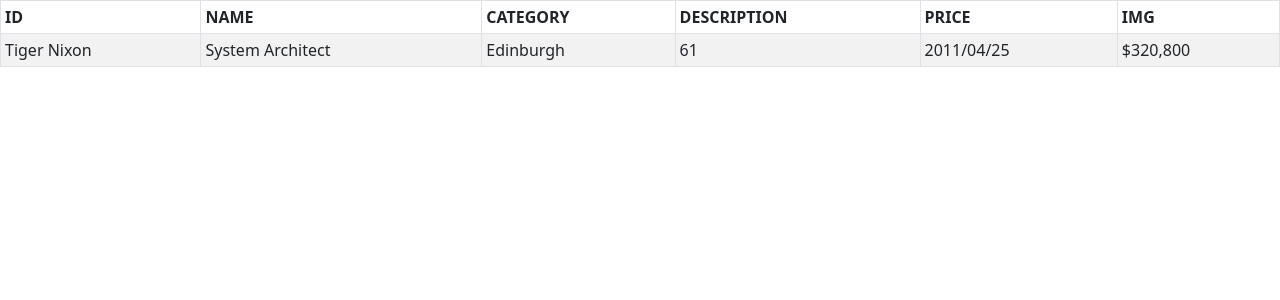
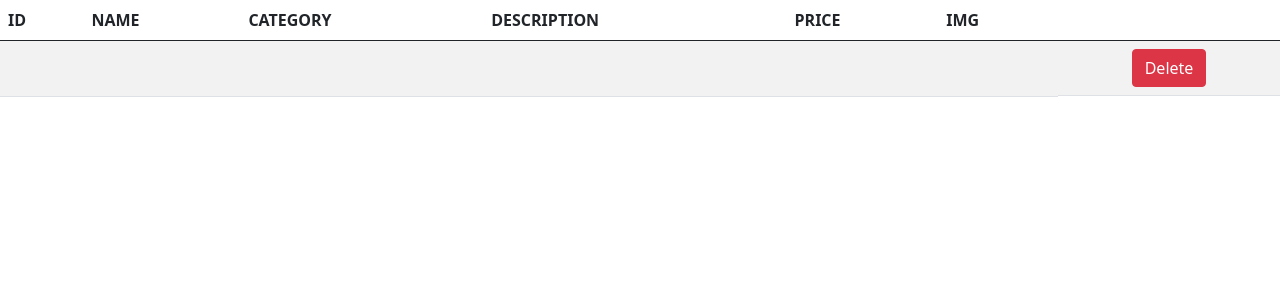
Before and after one commit to Ireniushka/Everis-Tattoo-Front, an Angular app: page / in a window 1280 px wide. Shown: the top 300 px of the page. Built offline with nearby package versions, Linux system fonts and the light colour scheme.

Commit message:
Html product component

```diff
--- a/src/app/app.component.html
+++ b/src/app/app.component.html
@@ -1,43 +1,29 @@
-<table id="dtBasicExample" class="table table-striped table-bordered table-sm" cellspacing="0" width="100%">
+<table class="table table-striped table-responsive-md btn-table">
+
   <thead>
     <tr>
-      <th class="th-sm">ID
-
-      </th>
-      <th class="th-sm">NAME
-
-      </th>
-      <th class="th-sm">CATEGORY
-
-      </th>
-      <th class="th-sm">DESCRIPTION
-
-      </th>
-      <th class="th-sm">PRICE
-
-      </th>
-      <th class="th-sm">IMG
-
-      </th>
+      <th>ID</th>
+      <th>NAME</th>
+      <th>CATEGORY</th>
+      <th>DESCRIPTION</th>
+      <th>PRICE</th>
+      <th>IMG</th>
+      <th></th>
     </tr>
   </thead>
+
   <tbody>
+
     <tr>
-      <td>Tiger Nixon</td>
-      <td>System Architect</td>
-      <td>Edinburgh</td>
-      <td>61</td>
-      <td>2011/04/25</td>
-      <td>$320,800</td>
+      <th scope="row"></th>
+      <td></td>
+      <td></td>
+      <td></td>
+      <td></td>
+      <td></td>
+     <td class="d-flex justify-content-center">
+      <button type="button" class="btn btn-danger">Delete</button></td>
     </tr>
   </tbody>
+
 </table>
-
-<script>
-  $(document).ready(function () {
-  $('#dtBasicExample').DataTable({
-    "paging": false // false to disable pagination (or any other option)
-  });
-  $('.dataTables_length').addClass('bs-select');
-});
-</script>
--- a/src/app/app.module.ts
+++ b/src/app/app.module.ts
@@ -2,7 +2,7 @@ import { BrowserModule } from '@angular/platform-browser';
 import { NgModule } from '@angular/core';
 
 import { AppComponent } from './app.component';
-import { ProductsComponent } from './products/products.component';
+import { ProductsComponent } from './components/products/products.component';
 
 @NgModule({
   declarations: [
```
Also changed, not shown: src/app/components/products/products.component.css (added), src/app/components/products/products.component.html (renamed from src/app/products/products.component.html), src/app/components/products/products.component.ts (renamed from src/app/products/products.component.ts), 2 other files (tests, documents, lock files or other folders).
